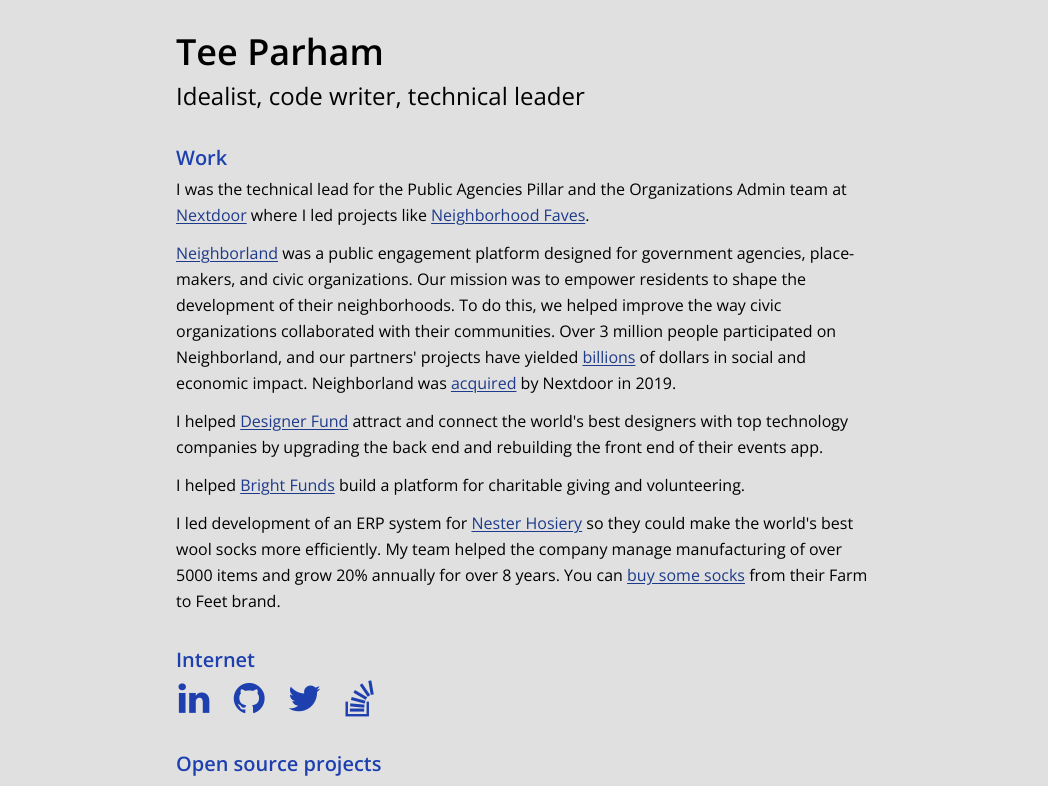
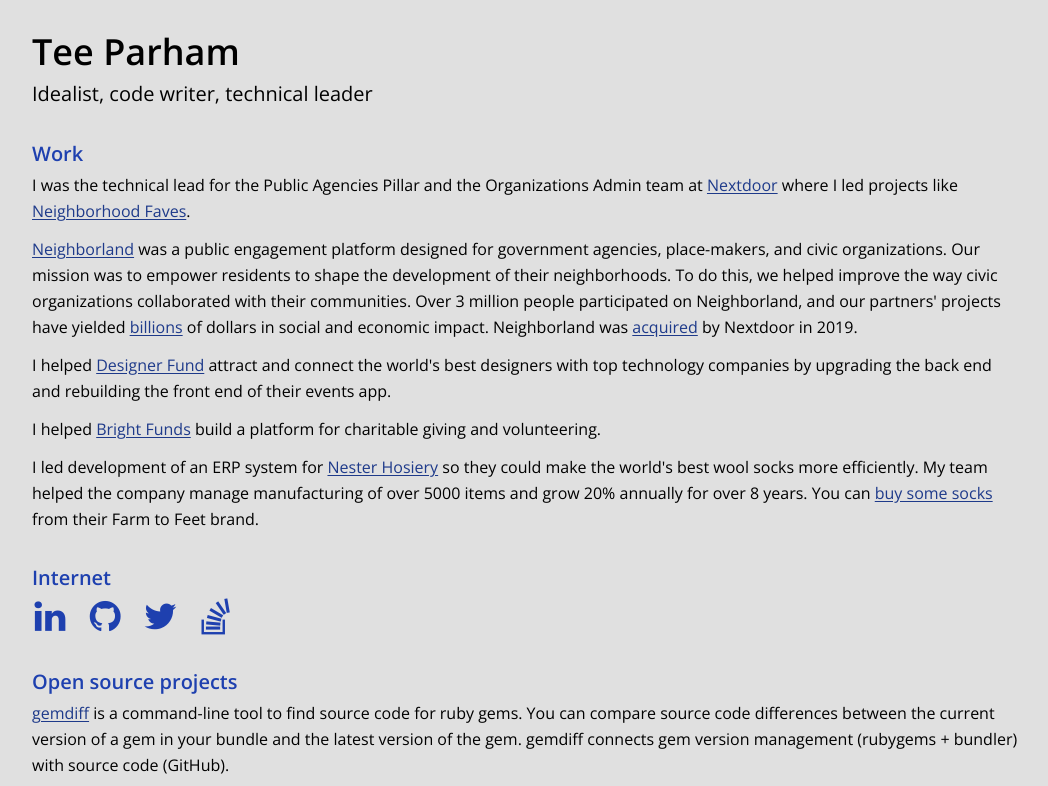
Before and after one commit to teeparham/next, a Next.js app: page / in a window 1280 px wide. Shown: the top 786 px of the page, without its empty margins (112-1160 px from the left). Built offline with nearby package versions, Linux system fonts and the light colour scheme.

Commit message:
Fix container margins

```diff
--- a/app/globals.css
+++ b/app/globals.css
@@ -24,7 +24,7 @@ body {
     @apply text-4xl font-semibold mb-2;
   }
   h2 {
-    @apply text-2xl;
+    @apply text-xl;
   }
   h3 {
     @apply text-xl font-semibold my-1;
--- a/app/page.tsx
+++ b/app/page.tsx
@@ -1,4 +1,4 @@
-'use client'
+"use client";
 import { Inter } from "next/font/google";
 import { Game } from "./mastermind/Game";
 
@@ -50,8 +50,8 @@ const Link = ({ href, children }: LinkProps) => {
 
 export default function Home() {
   return (
-    <main className="container flex min-h-screen flex-col items-center justify-between py-8">
-      <div className="">
+    <main className="container min-h-screen">
+      <div className="my-8 mx-8 lg:mx-16 xl:mx-36 2xl:mx-72">
         <div className="mb-8">
           <h1 className={css.h1}>Tee Parham</h1>
           <h2 className={css.h2}>Idealist, code writer, technical leader</h2>
--- a/tailwind.config.ts
+++ b/tailwind.config.ts
@@ -21,12 +21,6 @@ const config: Config = {
   theme: {
     container: {
       center: true,
-      padding: {
-        DEFAULT: "2rem",
-        md: "6rem",
-        lg: "8rem",
-        xl: "18rem",
-      },
     },
   },
   plugins: [],
```
